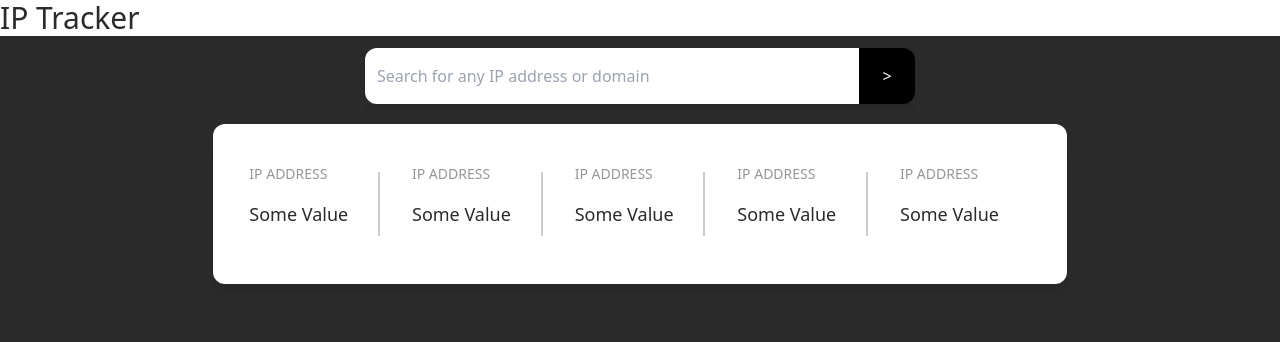
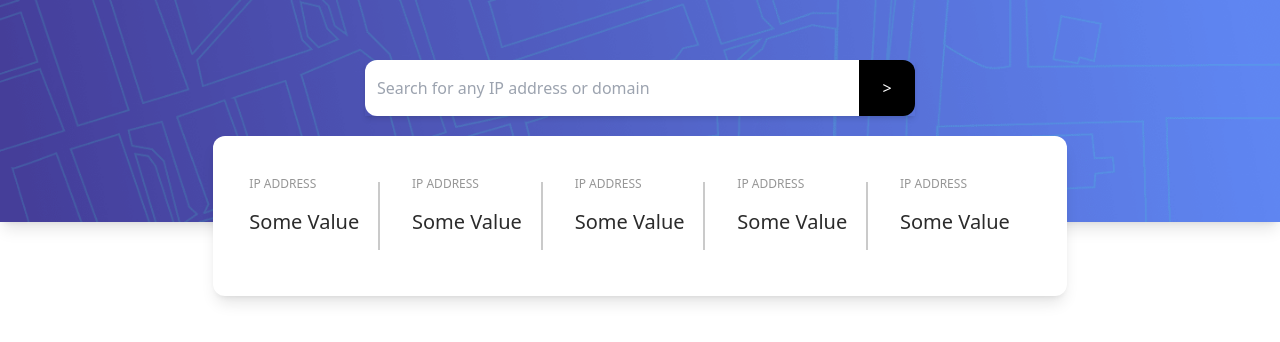
Before and after one commit to ProgrammerOfDeath/vue-ip-tracker, a Vue app: page / in a window 1280 px wide. Shown: the top 342 px of the page. Built offline with nearby package versions, Linux system fonts and the light colour scheme.

Commit message:
create header component and integrate it

```diff
--- a/src/App.vue
+++ b/src/App.vue
@@ -1,13 +1,12 @@
 <script setup lang="ts">
 import SearchBar from './components/SearchBar.vue'
 import SearchResultVue from './components/SearchResult.vue'
+import TheHeader from '@/components/layout/TheHeader.vue'
 </script>
 
 <template>
-  <header>
-    <h1 class="text-3xl text-very-dark-gray">IP Tracker</h1>
-  </header>
-  <main class="min-h-screen bg-very-dark-gray text-dark-gray">
+  <TheHeader />
+  <main class="min-h-screen text-dark-gray pt-12">
     <div class="mx-auto w-2/3 pt-3">
       <div class="flex justify-center mb-5">
         <SearchBar />
--- a/src/components/SearchBar.vue
+++ b/src/components/SearchBar.vue
@@ -3,7 +3,7 @@ import { ref } from 'vue'
 const searchInput = ref('')
 </script>
 <template>
-  <div class="flex h-14 w-[550px] shadow-md">
+  <div class="flex h-14 w-[550px] shadow-md z-10">
     <input
       class="py-4 flex-1 px-3 rounded-l-xl text-dark-gray"
       type="text"
--- a/src/components/SearchResult.vue
+++ b/src/components/SearchResult.vue
@@ -3,7 +3,7 @@ import SearchResultPart from './SearchResultPart.vue'
 </script>
 <template>
   <div
-    class="rounded-xl bg-white shadow-lg w-full h-[160px] px-9 py-10 flex gap-8"
+    class="rounded-xl bg-white shadow-lg w-full h-[160px] px-9 py-10 flex gap-8 z-10 relative"
   >
     <SearchResultPart :title="'Ip address'" :value="'Some Value'" />
     <SearchResultPart :title="'Ip address'" :value="'Some Value'" />
--- a/src/components/SearchResultPart.vue
+++ b/src/components/SearchResultPart.vue
@@ -8,8 +8,8 @@ const props = defineProps<Props>()
 </script>
 <template>
   <div class="result-part flex-1 relative after:bg-dark-gray">
-    <div class="text-sm text-dark-gray uppercase mb-4">{{ props.title }}</div>
-    <div class="text-very-dark-gray text-lg">{{ props.value }}</div>
+    <div class="text-xs text-dark-gray uppercase mb-4">{{ props.title }}</div>
+    <div class="text-very-dark-gray text-xl">{{ props.value }}</div>
   </div>
 </template>
 
@@ -19,7 +19,7 @@ const props = defineProps<Props>()
   display: block;
   position: absolute;
   width: 1px;
-  height: 80%;
+  height: 85%;
   top: 50%;
   bottom: 50%;
   transform: translate(-50%, -50%);
--- /dev/null
+++ b/src/components/layout/TheHeader.vue
@@ -0,0 +1,11 @@
+<template>
+  <div class="absolute left-0 right-0 top-0 z-0 shadow-lg">
+    <img :src="patternBg" alt="Background Pattern" />
+  </div>
+</template>
+
+<script setup lang="ts">
+import patternBg from '@/assets/img/pattern-bg.png'
+</script>
+
+<style scoped></style>
```
